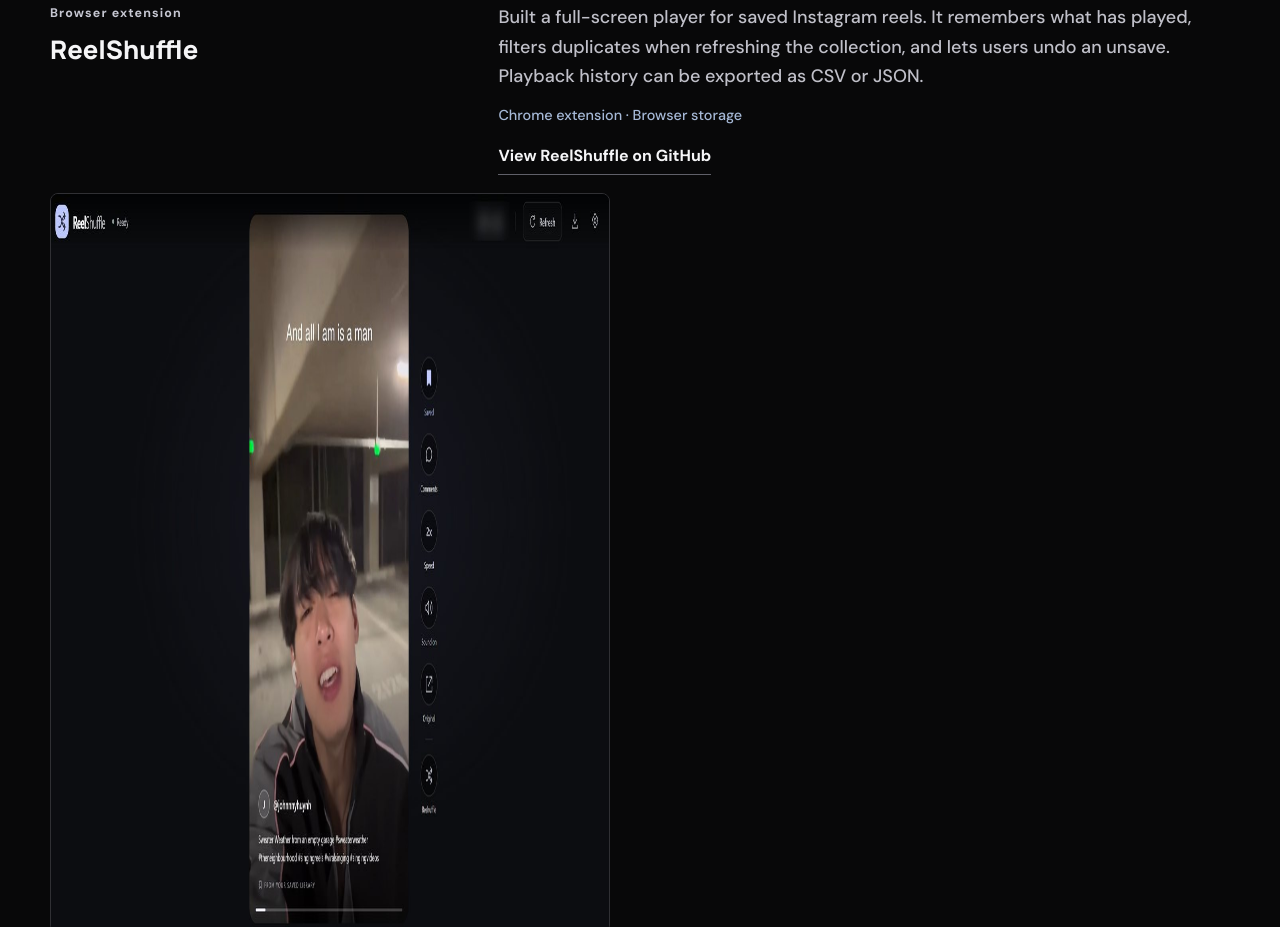
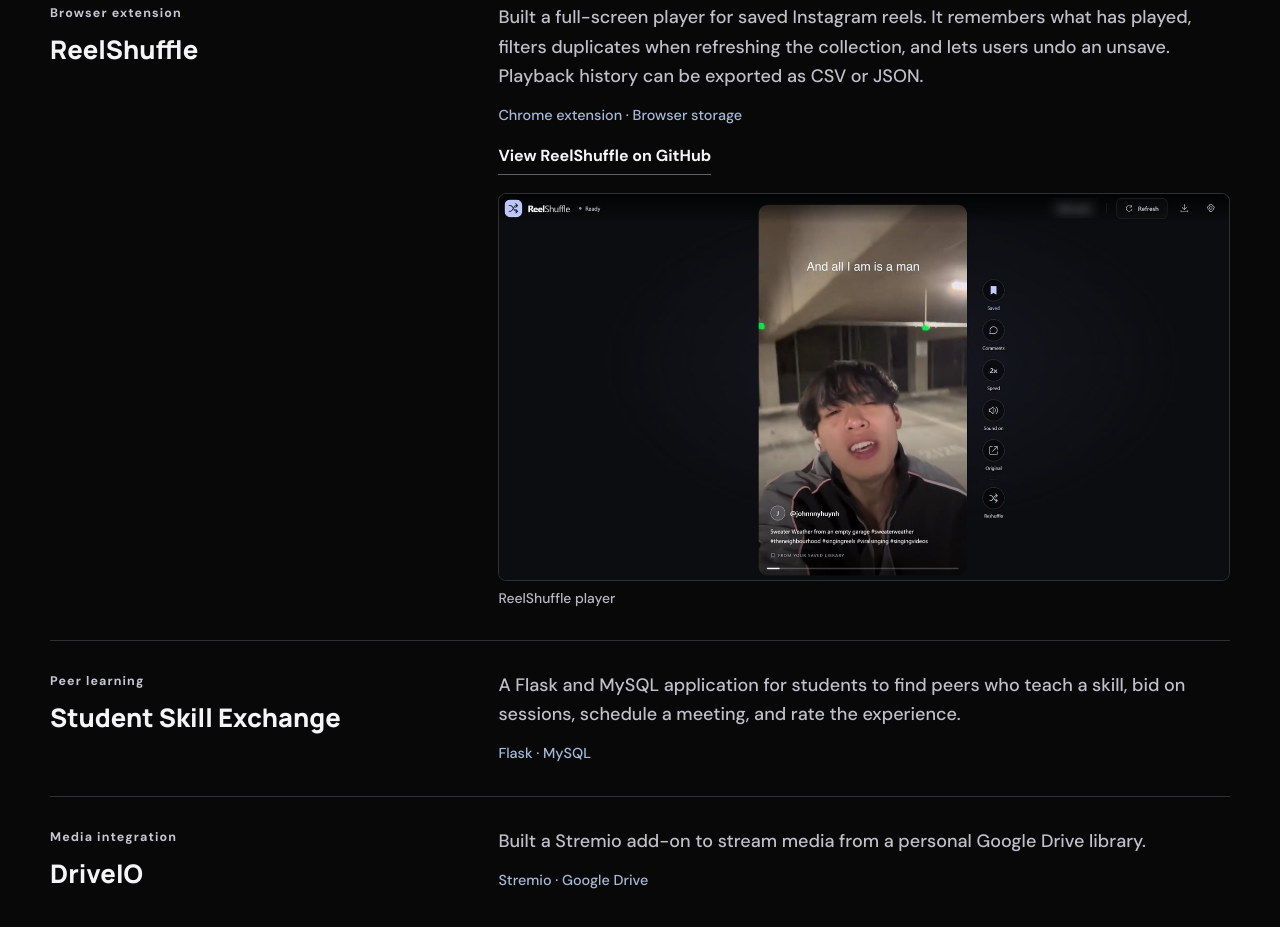
Before and after one commit to Ace-9999/anirudh-reddy-portfolio, a website: page projects.html in a window 1280 px wide. Shown: the part 3231-4158 px from the top of the page. Drawn offline with Linux system fonts and the light colour scheme.

Commit message:
Fix squeezed ReelShuffle screenshot and align it with project copy
Co-Authored-By: Claude Opus 5.5 <noreply@anthropic.com>

```diff
--- a/styles.css
+++ b/styles.css
@@ -199,7 +199,7 @@ a:focus-visible,button:focus-visible{outline-color:#a8c7ff}
 .archive-index {display:flex;gap:10px;flex-wrap:wrap;margin:32px 0 60px}.archive-index a {border:1px solid var(--line);border-radius:32px;padding:8px 16px;font-size:.95rem}.archive-index a:hover {background:#232329}
 .archive-group {margin-top:64px}.archive-group>h2 {margin-bottom:26px}.archive-entry {display:grid;grid-template-columns:minmax(180px,1fr) 2fr;gap:18px 7%;border-top:1px solid var(--line);padding:30px 0;scroll-margin-top:16px}.archive-entry .stack {color:#a6b9d7;font-size:.9rem;margin-top:12px}.archive-entry .text-link {margin-top:15px}
 .architect-note {padding:24px 28px;background:#1c1c25;border-left:3px solid #a5a5d6;margin:0 0 24px}.architect-note h3 {margin-bottom:8px}
-.readme-gallery,.reel-shot {grid-column:1/-1}.readme-gallery {display:grid;grid-template-columns:repeat(6,minmax(0,1fr));gap:12px;margin-top:8px}.archive figure {margin:0}.archive figure img {border-radius:8px;width:100%;border:1px solid var(--line)}.archive figcaption {font-size:.87rem;color:#b8b7c2;margin-top:6px}.reel-shot {max-width:860px}
+.readme-gallery {grid-column:1/-1}.readme-gallery {display:grid;grid-template-columns:repeat(6,minmax(0,1fr));gap:12px;margin-top:8px}.archive figure {margin:0}.archive figure img {border-radius:8px;width:100%;height:auto;border:1px solid var(--line)}.archive figcaption {font-size:.87rem;color:#b8b7c2;margin-top:6px}
 @media(max-width:900px){.featured-grid{gap:12px}.feature-copy{padding:18px}.feature-art{padding-inline:10px}.readme-gallery{grid-template-columns:repeat(3,1fr)}}
 @media(max-width:700px){.featured-grid,.k7-feature,.archive-entry{grid-template-columns:1fr}.feature-art{height:205px}.k7-art{min-height:215px}.header nav>a:nth-child(3){display:inline-block}.header nav{flex-wrap:wrap;justify-content:flex-end;gap:10px}.header{gap:14px}.header .nav-contact{display:none}.readme-gallery{grid-template-columns:repeat(2,minmax(0,1fr))}.archive-index{margin-bottom:38px}.archive-group{margin-top:44px}}
 
@@ -215,7 +215,8 @@ a:focus-visible,button:focus-visible{outline-color:#a8c7ff}
 .edu-facts dt{font-size:12px;font-weight:700;letter-spacing:1.5px;text-transform:uppercase;color:#aaaab5}.edu-facts dd{margin:6px 0 0;font-size:20px;font-weight:700}
 .achievement-list{list-style:none;margin:0;padding:0}.achievement-list li{display:flex;flex-direction:column;gap:4px;padding:18px 0;border-bottom:1px solid var(--line)}.achievement-list li:first-child{padding-top:0}
 .achievement-list strong{font:750 22px 'Manrope',Arial,sans-serif}.achievement-list span{color:#b4b4bd;font-size:16px}
-.reel-shot{max-width:560px}
+.reel-shot{grid-column:2;width:100%}
+@media(max-width:700px){.reel-shot{grid-column:1}}
 .archive-cta{margin-top:90px;padding:48px;border:1px solid #ffffff1c;border-radius:22px;background:radial-gradient(ellipse at 95% 15%,#303037 0%,#1a1a1e 45%,#131315 100%)}
 .archive-cta h2{margin-bottom:14px}.archive-cta p{color:#bdbdc6;font-size:17px;margin-bottom:26px}
 @media(max-width:700px){
```
